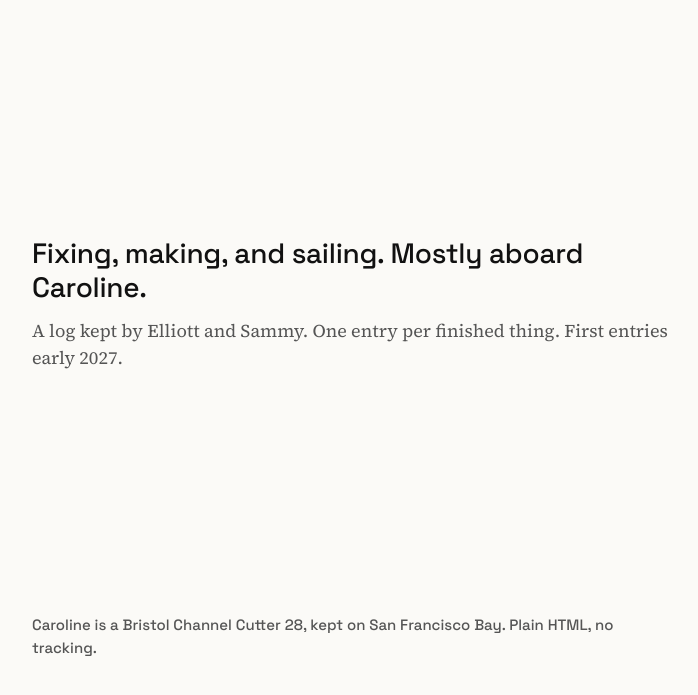
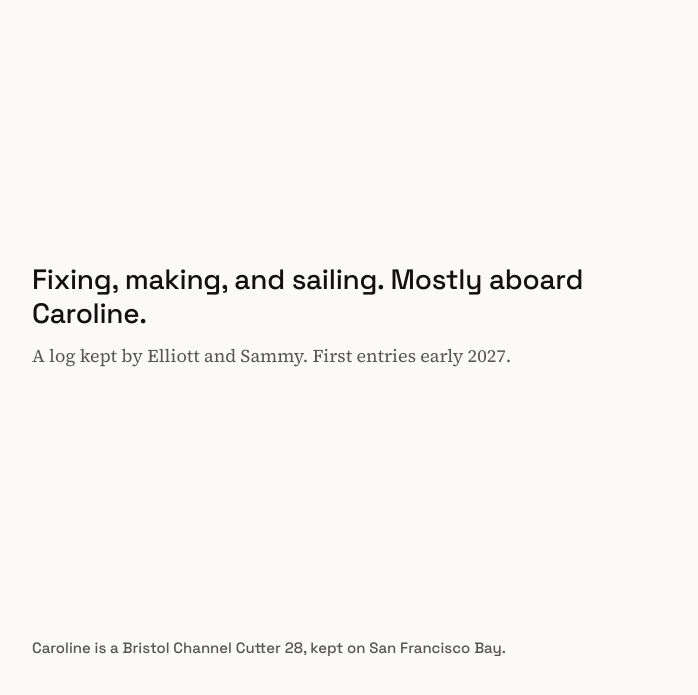
Before and after one commit to ewortham6/tideline, a plain HTML site: page index.html in a window 1280 px wide. Shown: the part 101-796 px from the top of the page, without its empty margins (288-986 px from the left). Drawn offline with Linux system fonts and the light colour scheme.

Commit message:
Update index.html

```diff
--- a/index.html
+++ b/index.html
@@ -69,11 +69,11 @@
 
   <main>
     <h1>Fixing, making, and sailing. Mostly aboard Caroline.</h1>
-    <p class="quiet">A log kept by Elliott and Sammy. One entry per finished thing. First entries early 2027.</p>
+    <p class="quiet">A log kept by Elliott and Sammy. First entries early 2027.</p>
   </main>
 
   <footer>
-    <p>Caroline is a Bristol Channel Cutter 28, kept on San Francisco Bay. Plain HTML, no tracking.</p>
+    <p>Caroline is a Bristol Channel Cutter 28, kept on San Francisco Bay.</p>
   </footer>
 </body>
 </html>
```
